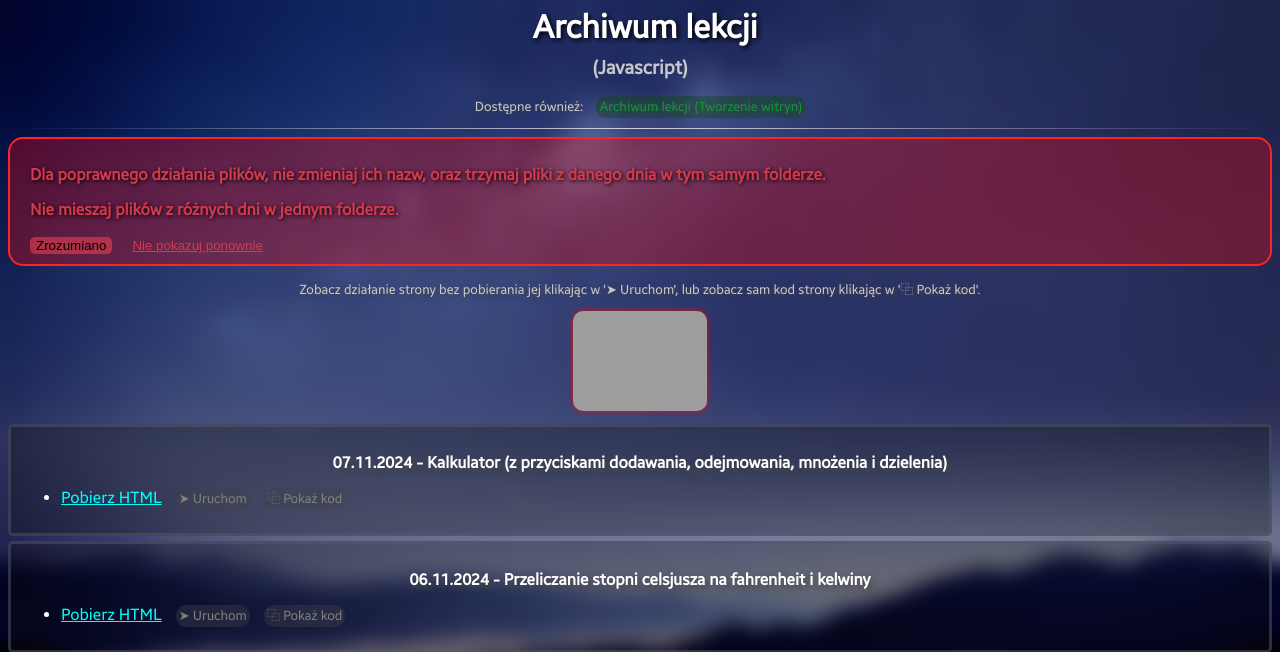
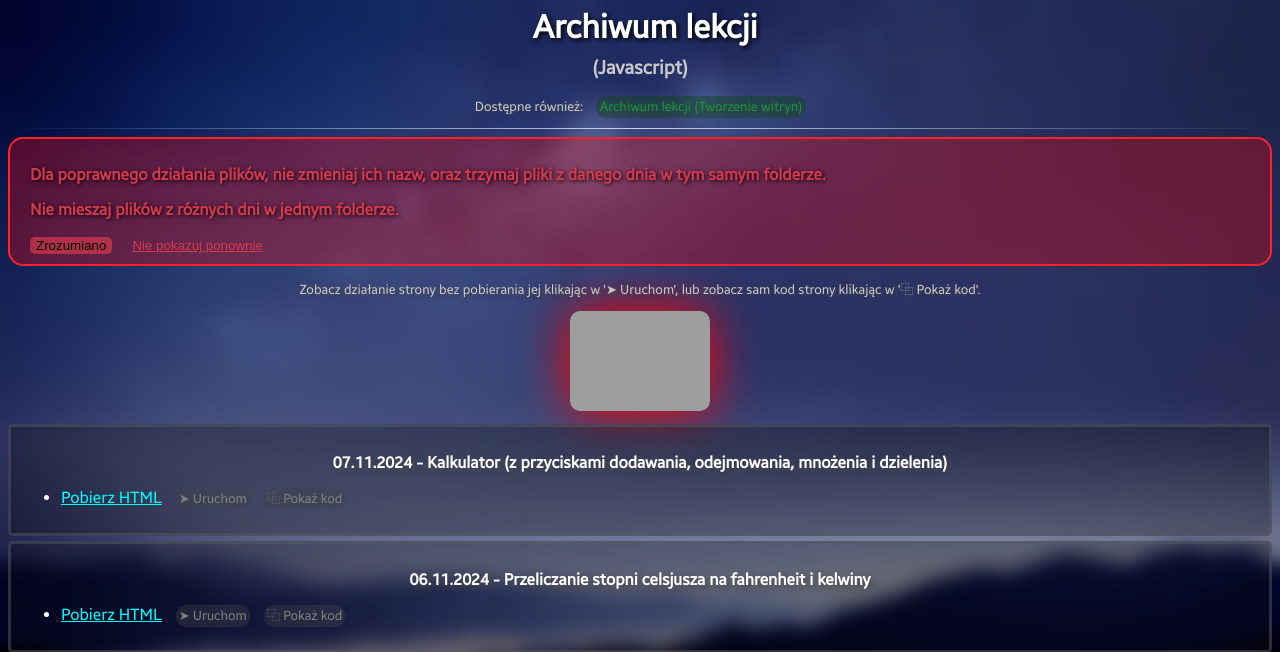
Before and after one commit to MaxMiL4N/archiwum_lekcji, a PHP site: page / in a window 1280 px wide, while the restyled element is pressed. Shown: the top 652 px of the page. Run offline with PHP 8.4, Linux system fonts and the light colour scheme; grey boxes are pictures that could not be loaded.

Commit message:
kicia update!

```diff
--- a/css.css
+++ b/css.css
@@ -240,5 +240,8 @@ a.invisible{
 }
 .cat_image:active{
     color:rgb(255, 0, 0);
-    box-shadow: 0px 0px 5px 0px;
+    box-shadow: 0px 0px 50px 0px;
+    height: 100px;
+    width: 140px;
+    transition: 0.1px;
 }
```
